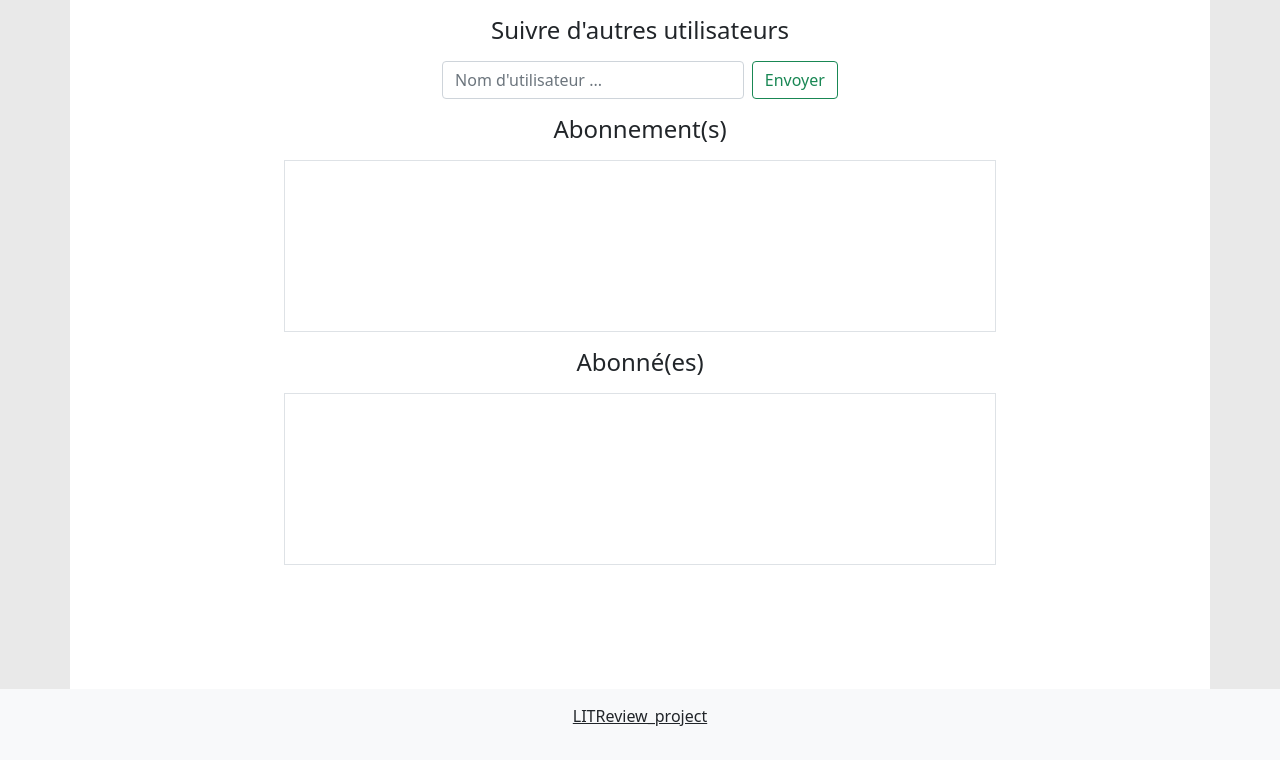
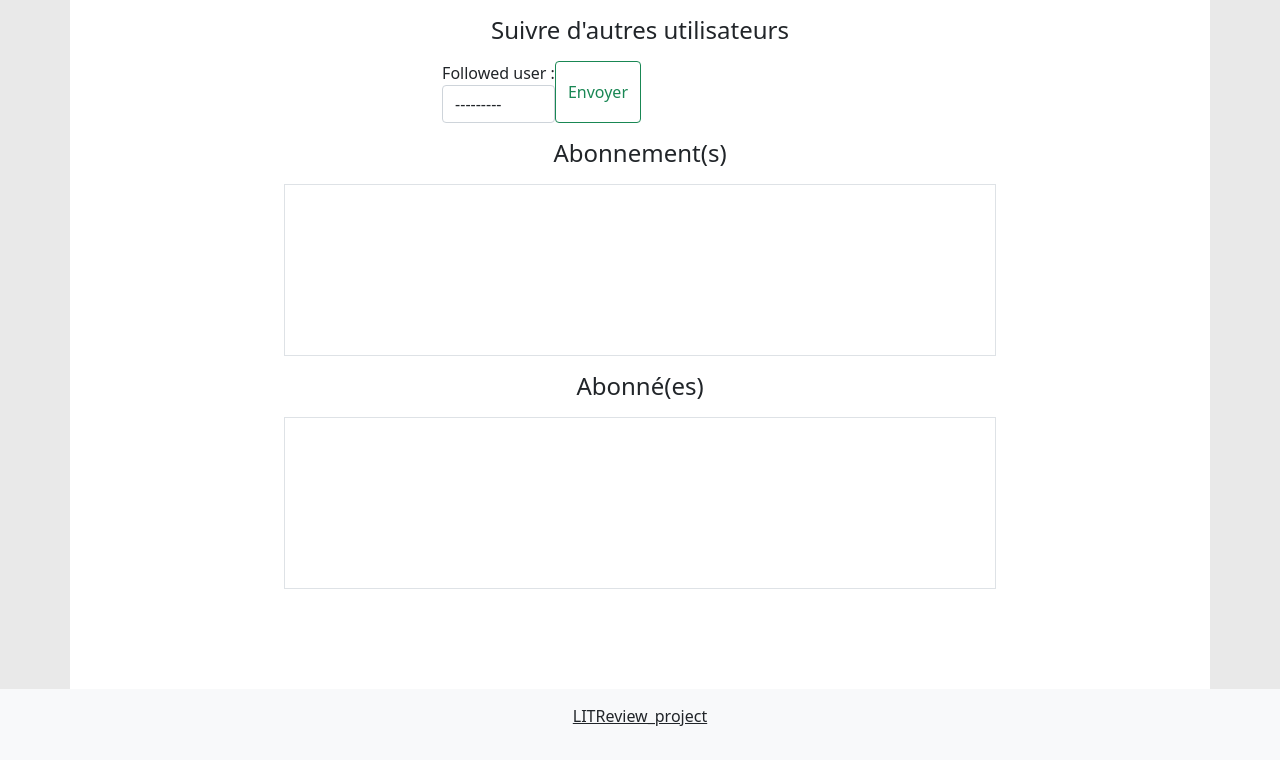
Before and after one commit to npaillasson/LITReview_project, a Django app: page /subscription/ in a window 1280 px wide. Shown: the part 56-816 px from the top of the page. Run offline with Django 3.2, Linux system fonts and the light colour scheme; a user stored in the database is signed in; data comes from the database, SQL or seed files in the repository; both versions use the stored data as it was after the commit; some libraries are stand-ins or nearby versions.

Commit message:
the system of subscriptions between users is started

```diff
--- a/src/review/forms.py
+++ b/src/review/forms.py
@@ -1,14 +1,16 @@
 from django import forms
-from .models import Ticket
+from .models import Ticket, UserFollows
 
 
 class NewTicketForm(forms.ModelForm):
-    #message = forms.CharField(widget=forms.Textarea(), max_length=4000)
-    #title = forms.CharField(max_length=128)
-    #user = models.ForeignKey(to=settings.AUTH_USER_MODEL, on_delete=models.CASCADE)
-    #image = forms.ImageField(null=True,)
-    #time_created
 
     class Meta:
         model = Ticket
         fields = ['title', 'description', 'image']
+
+
+class NewFollowedUser(forms.ModelForm):
+
+    class Meta:
+        model = UserFollows
+        fields = ['followed_user']
--- a/src/review/models.py
+++ b/src/review/models.py
@@ -1,7 +1,6 @@
 from django.core.validators import MinValueValidator, MaxValueValidator
 from django.conf import settings
 from django.db import models
-from PIL import Image
 
 
 class Ticket(models.Model):
--- a/src/review/templates/review/subscriptions.html
+++ b/src/review/templates/review/subscriptions.html
@@ -5,8 +5,9 @@
   <div class="col-10">
       <h1 class="text-center fs-4 m-3">Suivre d'autres utilisateurs</h1>
       <div>
-          <form class="d-flex m-3 col-9 col-sm-5 mx-auto">
-              <input class="form-control me-2" type="search" placeholder="Nom d'utilisateur ..." aria-label="Search">
+          <form method="post" class="d-flex m-3 col-9 col-sm-5 mx-auto">
+              {% csrf_token %}
+              {% include 'includes/form.html' %}
               <button class="btn btn-outline-success" type="submit">Envoyer</button>
           </form>
       </div>
--- a/src/review/views.py
+++ b/src/review/views.py
@@ -2,7 +2,7 @@ from django.shortcuts import render, get_object_or_404, redirect
 from .forms import NewTicketForm
 from django.contrib.auth.models import User
 from django.contrib.auth.decorators import login_required
-from .forms import NewTicketForm
+from .forms import NewTicketForm, NewFollowedUser
 
 @login_required
 def index(request):
@@ -28,4 +28,13 @@ def new_ticket(request):
 def subscription_page(request):
 
     section = 'subscription'
-    return render(request, 'review/subscriptions.html', {'section': section})
+    if request.method == 'POST':
+        form = NewFollowedUser(request.POST)
+        if form.is_valid():
+            user_follow = form.save(commit=False)
+            user_follow.user = request.user
+            user_follow.save()
+            return redirect('review:subscription_page')
+    else:
+        form = NewFollowedUser
+    return render(request, 'review/subscriptions.html', {'form': form, 'section': section})
```
Also changed, not shown: src/db.sqlite3.
